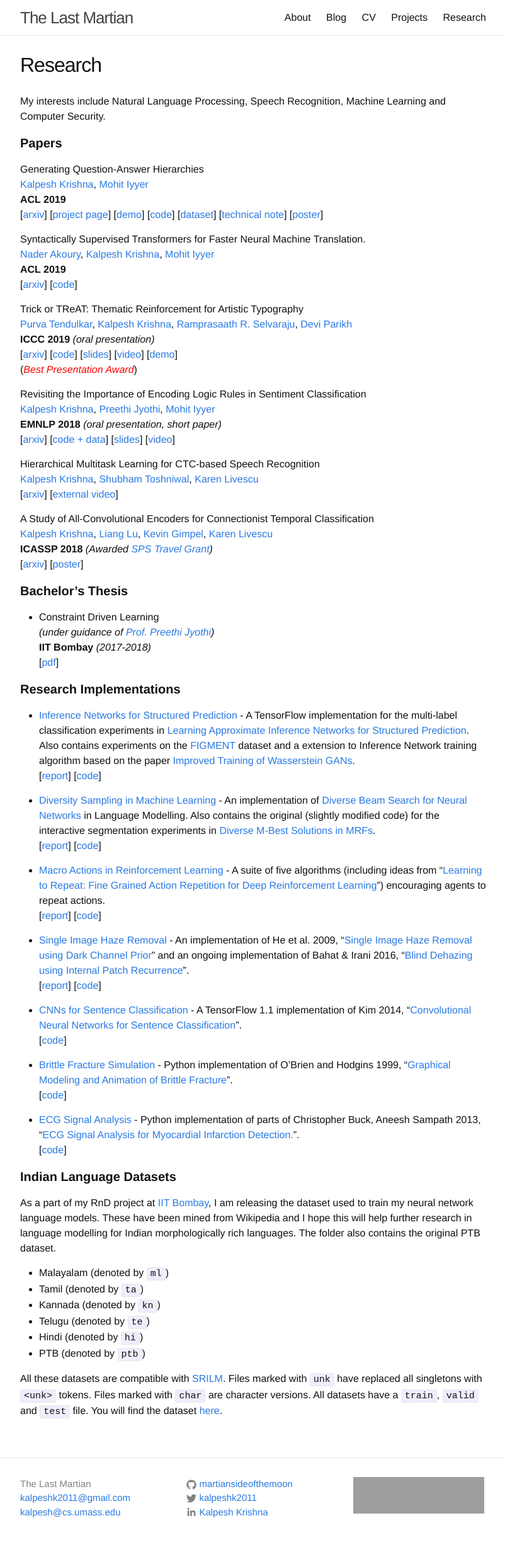
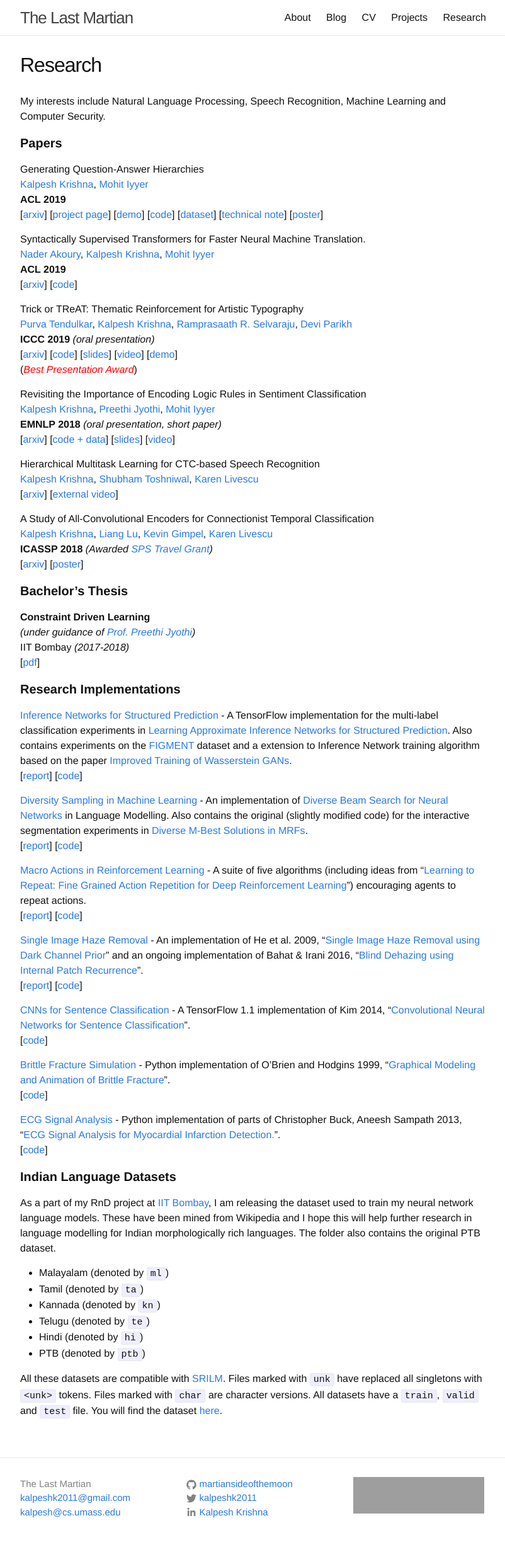
Before and after one commit to martiansideofthemoon/martiansideofthemoon.github.io, a Jekyll site: the page built from _pages/research.md, in a window 1280 px wide. Shown: the whole page at 63% size, without its empty margins (238-1040 px from the left). Built offline with Jekyll 4.4.1, drawn with Linux system fonts in a browser that asks for light colours; comment, search, counter and statistics services are not loaded; grey boxes are pictures that could not be loaded.

```diff
--- a/_pages/research.md
+++ b/_pages/research.md
@@ -39,32 +39,32 @@ A Study of All-Convolutional Encoders for Connectionist Temporal Classification
 
 #### **Bachelor's Thesis**
 
-* Constraint Driven Learning
+**Constraint Driven Learning**
 *(under guidance of [Prof. Preethi Jyothi](https://www.cse.iitb.ac.in/~pjyothi/))*
-**IIT Bombay** *(2017-2018)*
+IIT Bombay *(2017-2018)*
 \[[pdf](https://people.cs.umass.edu/~kalpesh/btp-report.pdf)\]
 
 #### **Research Implementations**
 
-* [Inference Networks for Structured Prediction](https://github.com/TheShadow29/infnet-spen) - A TensorFlow implementation for the multi-label classification experiments in [Learning Approximate Inference Networks for Structured Prediction](https://arxiv.org/abs/1803.03376). Also contains experiments on the [FIGMENT](http://cistern.cis.lmu.de/figment/) dataset and a extension to Inference Network training algorithm based on the paper [Improved Training of Wasserstein GANs](https://arxiv.org/abs/1704.00028).
+[Inference Networks for Structured Prediction](https://github.com/TheShadow29/infnet-spen) - A TensorFlow implementation for the multi-label classification experiments in [Learning Approximate Inference Networks for Structured Prediction](https://arxiv.org/abs/1803.03376). Also contains experiments on the [FIGMENT](http://cistern.cis.lmu.de/figment/) dataset and a extension to Inference Network training algorithm based on the paper [Improved Training of Wasserstein GANs](https://arxiv.org/abs/1704.00028).
 \[[report](https://people.cs.umass.edu/~kalpesh/infnet.pdf)\] \[[code](https://github.com/TheShadow29/infnet-spen)\]
 
-* [Diversity Sampling in Machine Learning](http://github.com/martiansideofthemoon/diversity-sampling) - An implementation of [Diverse Beam Search for Neural Networks](https://arxiv.org/abs/1610.02424) in Language Modelling. Also contains the original (slightly modified code) for the interactive segmentation experiments in [Diverse M-Best Solutions in MRFs](http://ttic.uchicago.edu/~gregory/papers/MBestModes.pdf).
+[Diversity Sampling in Machine Learning](http://github.com/martiansideofthemoon/diversity-sampling) - An implementation of [Diverse Beam Search for Neural Networks](https://arxiv.org/abs/1610.02424) in Language Modelling. Also contains the original (slightly modified code) for the interactive segmentation experiments in [Diverse M-Best Solutions in MRFs](http://ttic.uchicago.edu/~gregory/papers/MBestModes.pdf).
 \[[report](https://people.cs.umass.edu/~kalpesh/diversity.pdf)\] \[[code](http://github.com/martiansideofthemoon/diversity-sampling)\]
 
-* [Macro Actions in Reinforcement Learning](https://github.com/martiansideofthemoon/macro-action-rl) - A suite of five algorithms (including ideas from "[Learning to Repeat: Fine Grained Action Repetition for Deep Reinforcement Learning](https://arxiv.org/abs/1702.06054)") encouraging agents to repeat actions.
+[Macro Actions in Reinforcement Learning](https://github.com/martiansideofthemoon/macro-action-rl) - A suite of five algorithms (including ideas from "[Learning to Repeat: Fine Grained Action Repetition for Deep Reinforcement Learning](https://arxiv.org/abs/1702.06054)") encouraging agents to repeat actions.
 \[[report](https://people.cs.umass.edu/~kalpesh/macro.pdf)\] \[[code](https://github.com/martiansideofthemoon/macro-action-rl)\]
 
-* [Single Image Haze Removal](https://github.com/martiansideofthemoon/blind-dehazing) - An implementation of He et al. 2009, "[Single Image Haze Removal using Dark Channel Prior](https://www.robots.ox.ac.uk/~vgg/rg/papers/hazeremoval.pdf)" and an ongoing implementation of Bahat & Irani 2016, "[Blind Dehazing using Internal Patch Recurrence](http://ieeexplore.ieee.org/document/7492870/)".
+[Single Image Haze Removal](https://github.com/martiansideofthemoon/blind-dehazing) - An implementation of He et al. 2009, "[Single Image Haze Removal using Dark Channel Prior](https://www.robots.ox.ac.uk/~vgg/rg/papers/hazeremoval.pdf)" and an ongoing implementation of Bahat & Irani 2016, "[Blind Dehazing using Internal Patch Recurrence](http://ieeexplore.ieee.org/document/7492870/)".
 \[[report](https://people.cs.umass.edu/~kalpesh/dehaze.pdf)\] \[[code](https://github.com/martiansideofthemoon/blind-dehazing)\]
 
-* [CNNs for Sentence Classification](https://github.com/martiansideofthemoon/tf-sentence-classification) - A TensorFlow 1.1 implementation of Kim 2014, "[Convolutional Neural Networks for Sentence Classification](https://arxiv.org/abs/1408.5882)".
+[CNNs for Sentence Classification](https://github.com/martiansideofthemoon/tf-sentence-classification) - A TensorFlow 1.1 implementation of Kim 2014, "[Convolutional Neural Networks for Sentence Classification](https://arxiv.org/abs/1408.5882)".
 \[[code](https://github.com/martiansideofthemoon/tf-sentence-classification)\]
 
-* [Brittle Fracture Simulation](https://github.com/martiansideofthemoon/brittle-fracture-simulation) - Python implementation of O'Brien and Hodgins 1999, "[Graphical Modeling and Animation of Brittle Fracture](http://graphics.berkeley.edu/papers/Obrien-GMA-1999-08/Obrien-GMA-1999-08.pdf)".
+[Brittle Fracture Simulation](https://github.com/martiansideofthemoon/brittle-fracture-simulation) - Python implementation of O'Brien and Hodgins 1999, "[Graphical Modeling and Animation of Brittle Fracture](http://graphics.berkeley.edu/papers/Obrien-GMA-1999-08/Obrien-GMA-1999-08.pdf)".
 \[[code](https://github.com/martiansideofthemoon/brittle-fracture-simulation)\]
 
-* [ECG Signal Analysis](https://github.com/martiansideofthemoon/ecg-analysis) - Python implementation of parts of Christopher Buck, Aneesh Sampath 2013, “[ECG Signal Analysis for Myocardial Infarction Detection.](https://cnx.org/contents/VZtarYnV@2.1:WO1d4SJW@1/Introduction)”.
+[ECG Signal Analysis](https://github.com/martiansideofthemoon/ecg-analysis) - Python implementation of parts of Christopher Buck, Aneesh Sampath 2013, “[ECG Signal Analysis for Myocardial Infarction Detection.](https://cnx.org/contents/VZtarYnV@2.1:WO1d4SJW@1/Introduction)”.
 \[[code](https://github.com/martiansideofthemoon/ecg-analysis)\]
 
 #### **Indian Language Datasets**
```
